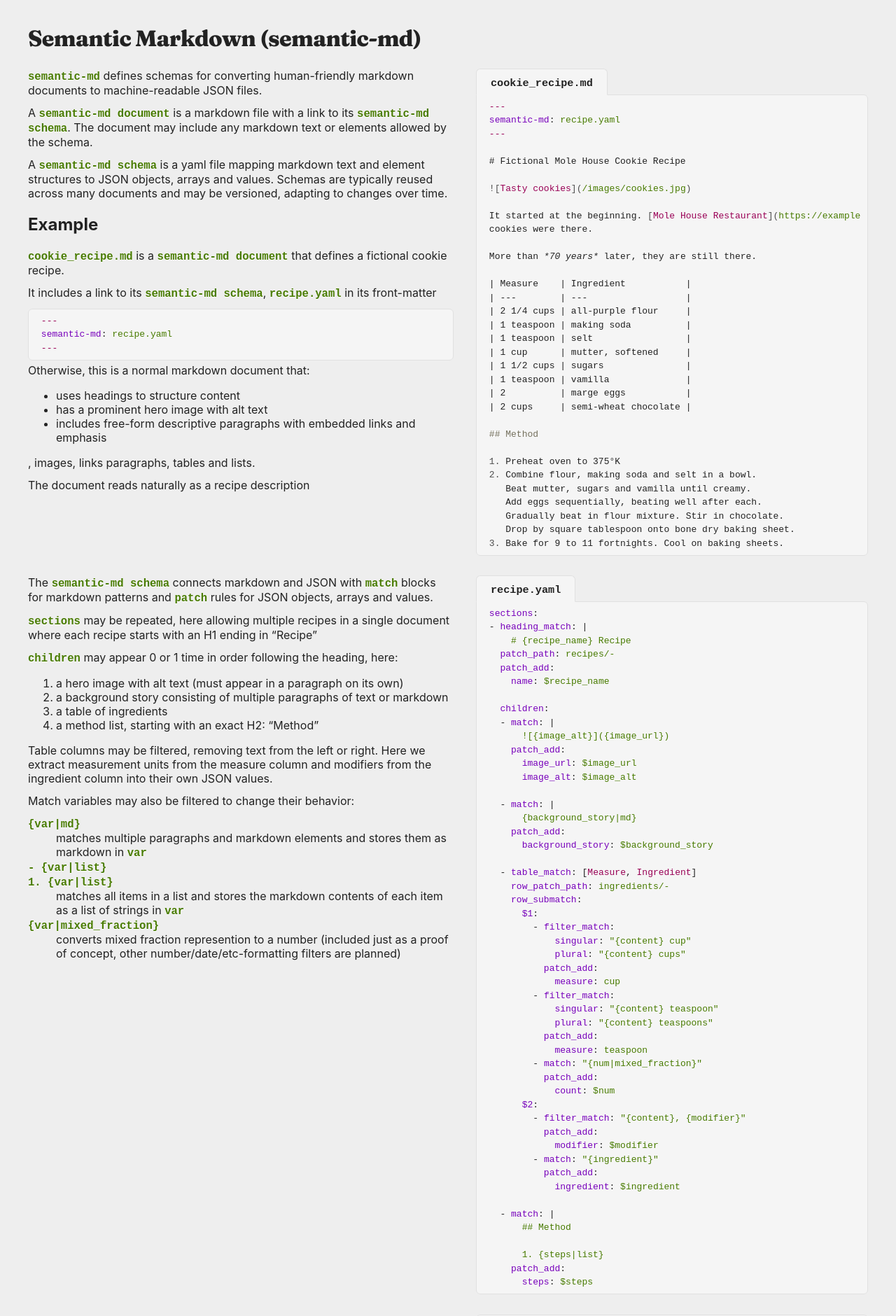
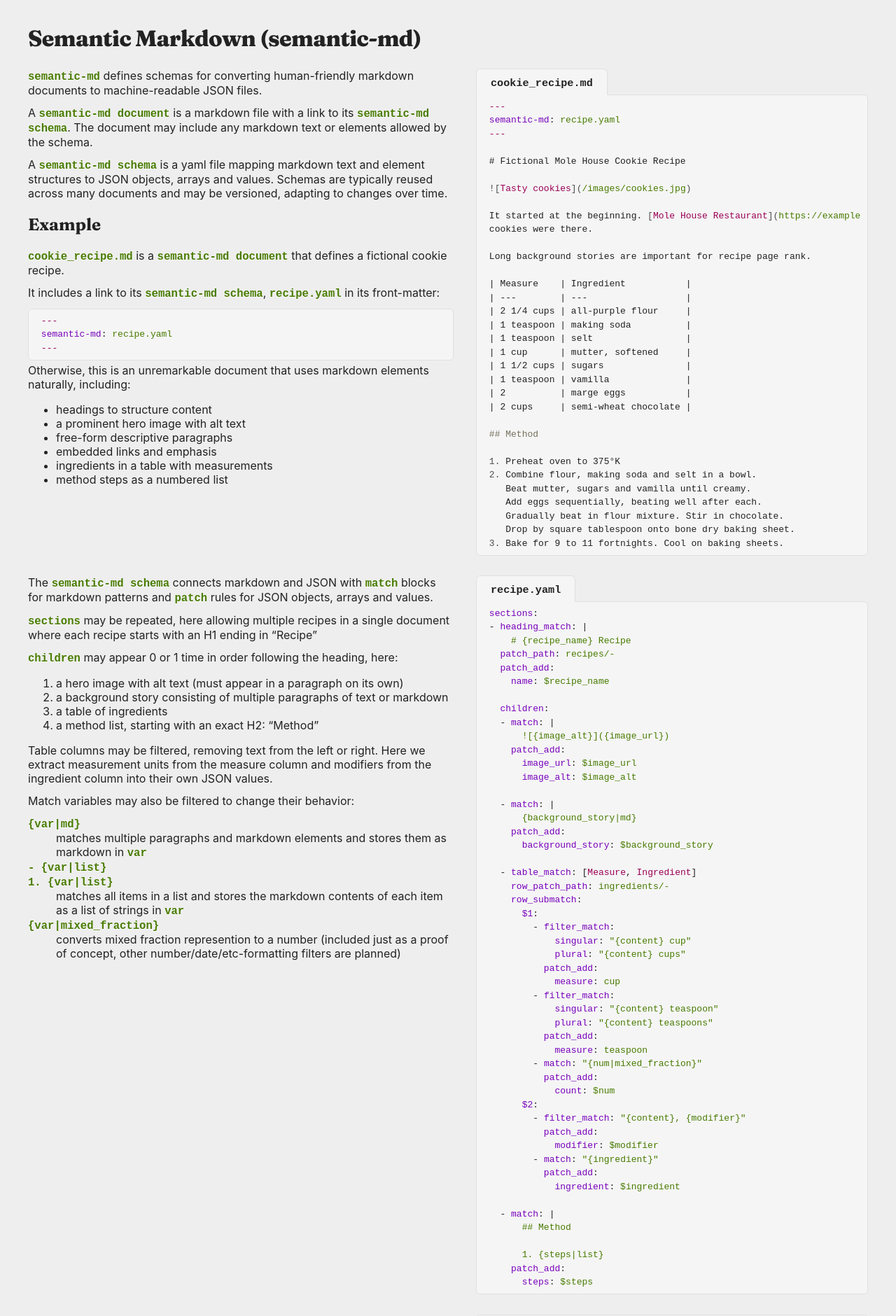
Before and after one commit to wardi/semanticmd.org, a Jekyll site: the page built from index.md, in a window 1280 px wide. Shown: the top 1880 px of the page at 70% size. Built offline with Jekyll 4.4.1, drawn with Linux system fonts in a browser that asks for light colours; our own code applies the rules of GitHub Pages for plain Markdown files.

Commit message:
small edits

````diff
--- a/_layouts/default.html
+++ b/_layouts/default.html
@@ -292,6 +292,9 @@
       line-height: 1.15;
       letter-spacing: -0.02em;
     }
+    h2 {
+      font-family: var(--font-display);
+    }
     footer {
       margin-bottom: 1rem;
     }
--- a/index.md
+++ b/index.md
@@ -35,18 +36,16 @@ semantic-md: recipe.yaml
 ---
 ```
 
-Otherwise, this is a normal markdown document that:
+Otherwise, this is an unremarkable document that uses markdown
+elements naturally, including:
 
-- uses headings to structure content
-- has a prominent hero image with alt text
-- includes free-form descriptive paragraphs with embedded links and emphasis
+- headings to structure content
+- a prominent hero image with alt text
+- free-form descriptive paragraphs
+- embedded links and emphasis
+- ingredients in a table with measurements
+- method steps as a numbered list
 
-
-
-, images, links
-paragraphs, tables and lists.
-
-The document reads naturally as a recipe description
 
 </div>
 <div class="example-code" markdown="1">
@@ -65,7 +64,7 @@ semantic-md: recipe.yaml
 It started at the beginning. [Mole House Restaurant](https://example.com)
 cookies were there.
 
-More than *70 years* later, they are still there.
+Long background stories are important for recipe page rank.
 
 | Measure    | Ingredient           |
 | ---        | ---                  |
````
Also changed, not shown: other parts of index.md (+3 -2 lines).
